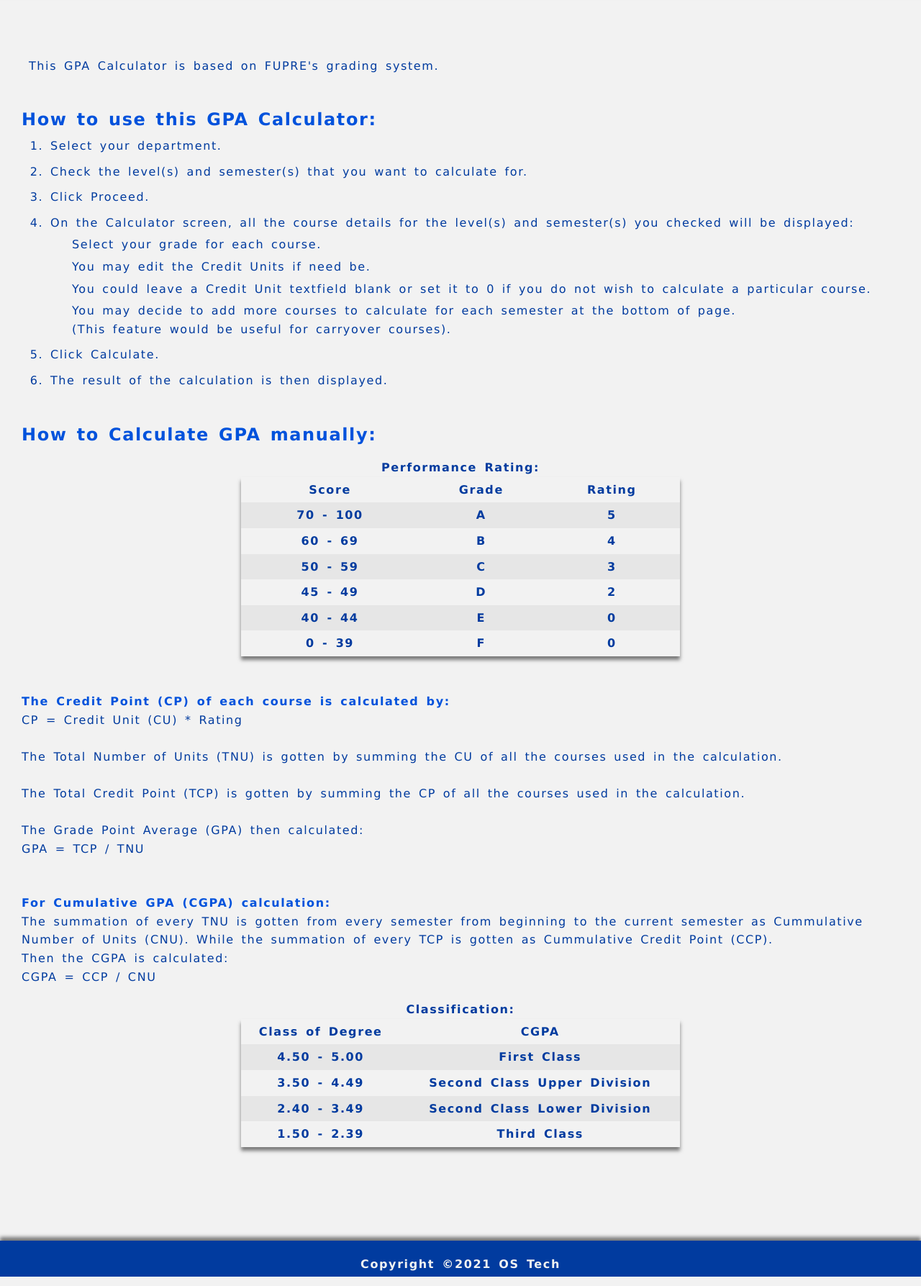
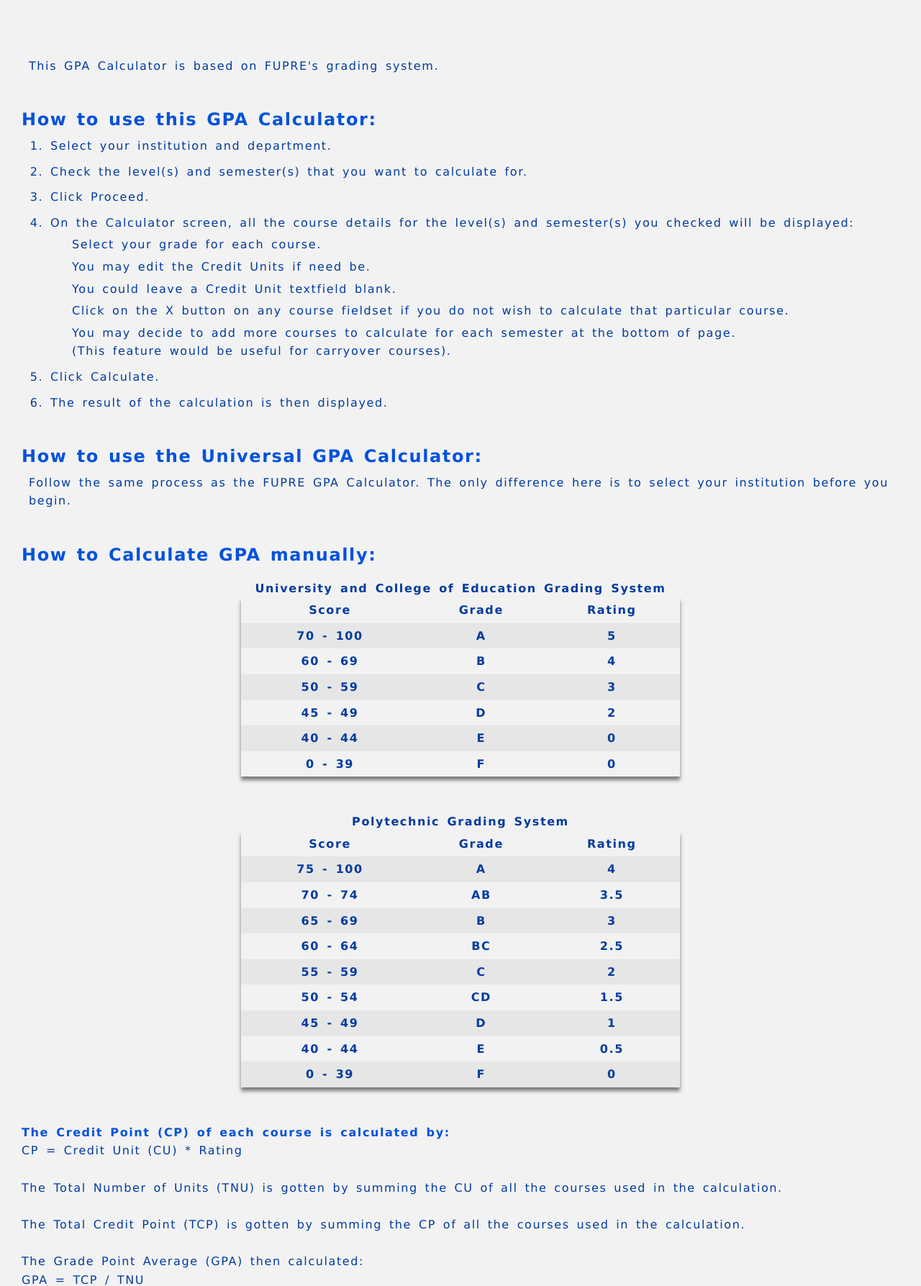
Before and after one commit to Osas-Solo/GPACalculatorSite, a PHP site: page /help.php in a window 1280 px wide. Shown: the part 150-1937 px from the top of the page at 72% size. Run offline with PHP 8.4, Linux system fonts and the light colour scheme.

Commit message:
Added courses removal

```diff
--- a/calculator.php
+++ b/calculator.php
@@ -94,6 +94,8 @@
                     echo "\t\t\t\t<input type = 'text' name = 'levels[]' value = '" . $row["level"] . "' style = 'display: none;'>\n";
 
                     echo "\t\t\t\t<input type = 'text' name = 'semesters[]' value = '" . $row["semester"] . "' style = 'display: none;'>\n";
+
+                    echo "\t\t\t\t<div class = 'remove-course-button' title = 'Remove course' onclick = 'removeCourse(event)'>X</div>\n";
                     echo "\t\t\t</fieldset>\n\n";
                 }
             } else {
@@ -127,6 +129,7 @@
         </form>
 
         <script src = "js/add_courses.js"></script>
+        <script src = "js/remove_courses.js"></script>
 
         <fieldset id = "extra-courses">
             <legend>Extra Courses</legend>
--- a/css/style.css
+++ b/css/style.css
@@ -317,6 +317,15 @@ a:focus {
     color: var(--primary-color1);
 }
 
+.remove-course-button {
+    font-size: 1.5em;
+    font-weight: bold;
+    cursor: pointer;
+    color: #ff0000;
+    width: 1.5em;
+    margin: 0 auto;
+}
+
 @media only screen and (max-device-width: 600px) {
     header {
         display: block;
--- a/help.php
+++ b/help.php
@@ -11,17 +11,17 @@
 
         <h2>How to use this GPA Calculator:</h2>
         <ol>
-            <li>Select your department.</li>
+            <li>Select your institution and department.</li>
             <li>Check the level(s) and semester(s) that you want to calculate for.</li>
-            <li>Click Proceed.
+            <li>Click Proceed.</li>
             <li>
                 On the Calculator screen, all the course details for the level(s) and semester(s) you checked
                 will be displayed:
                 <dl>
                     <dt>Select your grade for each course.</dt>
                     <dt>You may edit the Credit Units if need be.</dt>
-                    <dt>You could leave a Credit Unit textfield blank
-                        or set it to 0 if you do not wish to calculate a particular course.</dt>
+                    <dt>You could leave a Credit Unit textfield blank.</dt>
+                    <dt>Click on the X button on any course fieldset if you do not wish to calculate that particular course.</dt>
                     <dt>You may decide to add more courses to calculate for each semester at the bottom of page.
                         <br>(This feature would be useful for carryover courses).</dt>
                 </dl>
@@ -30,9 +30,15 @@
             <li>The result of the calculation is then displayed.</li>
         </ol>
 
+        <h2>How to use the Universal GPA Calculator:</h2>
+        <p>
+            Follow the same process as the FUPRE GPA Calculator.
+            The only difference here is to select your institution before you begin.
+        </p>
+
         <h2>How to Calculate GPA manually:</h2>
         <table>
-            <caption>Performance Rating:</caption>
+            <caption>University and College of Education Grading System</caption>
 
             <tr>
                 <th>Score</th>
@@ -40,42 +46,105 @@
                 <th>Rating</th>
             </tr>
 
-            <tr class = "even_row">
+            <tr>
                 <td>70 - 100</td>
                 <td>A</td>
                 <td>5</td>
             </tr>
 
-            <tr class = "odd_row">
+            <tr>
                 <td>60 - 69</td>
                 <td>B</td>
                 <td>4</td>
             </tr>
 
-            <tr class = "even_row">
+            <tr>
                 <td>50 - 59</td>
                 <td>C</td>
                 <td>3</td>
             </tr>
 
-            <tr class = "odd_row">
+            <tr>
                 <td>45 - 49</td>
                 <td>D</td>
                 <td>2</td>
             </tr>
 
-            <tr class = "even_row">
+            <tr>
                 <td>40 - 44</td>
                 <td>E</td>
                 <td>0</td>
             </tr>
 
-            <tr class = "odd_row">
+            <tr>
                 <td>0 - 39</td>
                 <td>F</td>
                 <td>0</td>
             </tr>
+        </table>
 
+        <table>
+            <caption>Polytechnic Grading System</caption>
+
+            <tr>
+                <th>Score</th>
+                <th>Grade</th>
+                <th>Rating</th>
+            </tr>
+
+            <tr>
+                <td>75 - 100</td>
+                <td>A</td>
+                <td>4</td>
+            </tr>
+
+            <tr>
+                <td>70 - 74</td>
+                <td>AB</td>
+                <td>3.5</td>
+            </tr>
+
+            <tr>
+                <td>65 - 69</td>
+                <td>B</td>
+                <td>3</td>
+            </tr>
+
+            <tr>
+                <td>60 - 64</td>
+                <td>BC</td>
+                <td>2.5</td>
+            </tr>
+
+            <tr>
+                <td>55 - 59</td>
+                <td>C</td>
+                <td>2</td>
+            </tr>
+
+            <tr>
+                <td>50 - 54</td>
+                <td>CD</td>
+                <td>1.5</td>
+            </tr>
+
+            <tr>
+                <td>45 - 49</td>
+                <td>D</td>
+                <td>1</td>
+            </tr>
+
+            <tr>
+                <td>40 - 44</td>
+                <td>E</td>
+                <td>0.5</td>
+            </tr>
+
+            <tr>
+                <td>0 - 39</td>
+                <td>F</td>
+                <td>0</td>
+            </tr>
         </table>
 
         <p>
@@ -98,33 +167,92 @@
         </p>
 
         <table>
-            <caption>Classification:</caption>
+            <caption>University Degree Classification:</caption>
 
             <tr>
                 <th>Class of Degree</th>
                 <th>CGPA</th>
             </tr>
 
-            <tr class = "even_row">
+            <tr>
                 <td>4.50 - 5.00</td>
                 <td>First Class</td>
             </tr>
 
-            <tr class = "odd_row">
+            <tr>
                 <td>3.50 - 4.49</td>
                 <td>Second Class Upper Division</td>
             </tr>
 
-            <tr class = "even_row">
+            <tr>
                 <td>2.40 - 3.49</td>
                 <td>Second Class Lower Division</td>
             </tr>
 
-            <tr class = "odd_row">
+            <tr>
                 <td>1.50 - 2.39</td>
                 <td>Third Class</td>
             </tr>
         </table>
+
+        <table>
+            <caption>Polytechnic Degree Classification:</caption>
+
+            <tr>
+                <th>Class of Degree</th>
+                <th>CGPA</th>
+            </tr>
+
+            <tr>
+                <td>3.5 - 4.0</td>
+                <td>First Class</td>
+            </tr>
+
+            <tr>
+                <td>3.0 - 3.49</td>
+                <td>Second Class Upper Division</td>
+            </tr>
+
+            <tr>
+                <td>2.0 - 2.99</td>
+                <td>Second Class Lower Division</td>
+            </tr>
+
+            <tr>
+                <td>1.00 - 1.99</td>
+                <td>Third Class</td>
+            </tr>
+        </table>
+
+        <table>
+            <caption>College of Education Degree Classification:</caption>
+
+            <tr>
+                <th>Class of Degree</th>
+                <th>CGPA</th>
+            </tr>
+
+            <tr>
+                <td>4.50 - 5.00</td>
+                <td>Distinction</td>
+            </tr>
+
+            <tr>
+                <td>3.50 - 4.49</td>
+                <td>Credit</td>
+            </tr>
+
+            <tr>
+                <td>2.40 - 3.49</td>
+                <td>Merit</td>
+            </tr>
+
+            <tr>
+                <td>1.50 - 2.39</td>
+                <td>Pass</td>
+            </tr>
+        </table>
+
     </article>
 
 <?php
--- a/js/add_courses.js
+++ b/js/add_courses.js
@@ -1,5 +1,4 @@
 let institution = document.getElementById("institution").innerHTML;
-console.log(institution);
 
 function addCourses() {
     let coursesNumberField = document.getElementById("number_of_new_courses");
--- /dev/null
+++ b/js/remove_courses.js
@@ -0,0 +1,6 @@
+let coursesFieldsetsContainer = document.getElementById("courses-fieldsets-container");
+
+function removeCourse(event) {
+    let coursesInputFieldSet = event.target.parentElement;
+    coursesFieldsetsContainer.removeChild(coursesInputFieldSet);
+}
--- a/universal-gpa-calculator-calculator.php
+++ b/universal-gpa-calculator-calculator.php
@@ -134,6 +134,8 @@
                     echo "\t\t\t\t<input type = 'text' name = 'levels[]' value = '" . $level . "' style = 'display: none;'>\n";
 
                     echo "\t\t\t\t<input type = 'text' name = 'semesters[]' value = '" . $semester . "' style = 'display: none;'>\n";
+
+                    echo "\t\t\t\t<div class = 'remove-course-button' title = 'Remove course' onclick = 'removeCourse(event)'>X</div>\n";
                     echo "\t\t\t</fieldset>\n\n";
                 }   //  end for j
             }   //  end for i
@@ -164,6 +166,7 @@
         </form>
 
         <script src = "js/add_courses.js"></script>
+        <script src = "js/remove_courses.js"></script>
 
         <fieldset id = "extra-courses">
             <legend>Extra Courses</legend>
```
Also changed, not shown: result.php (+5 -5 lines).
